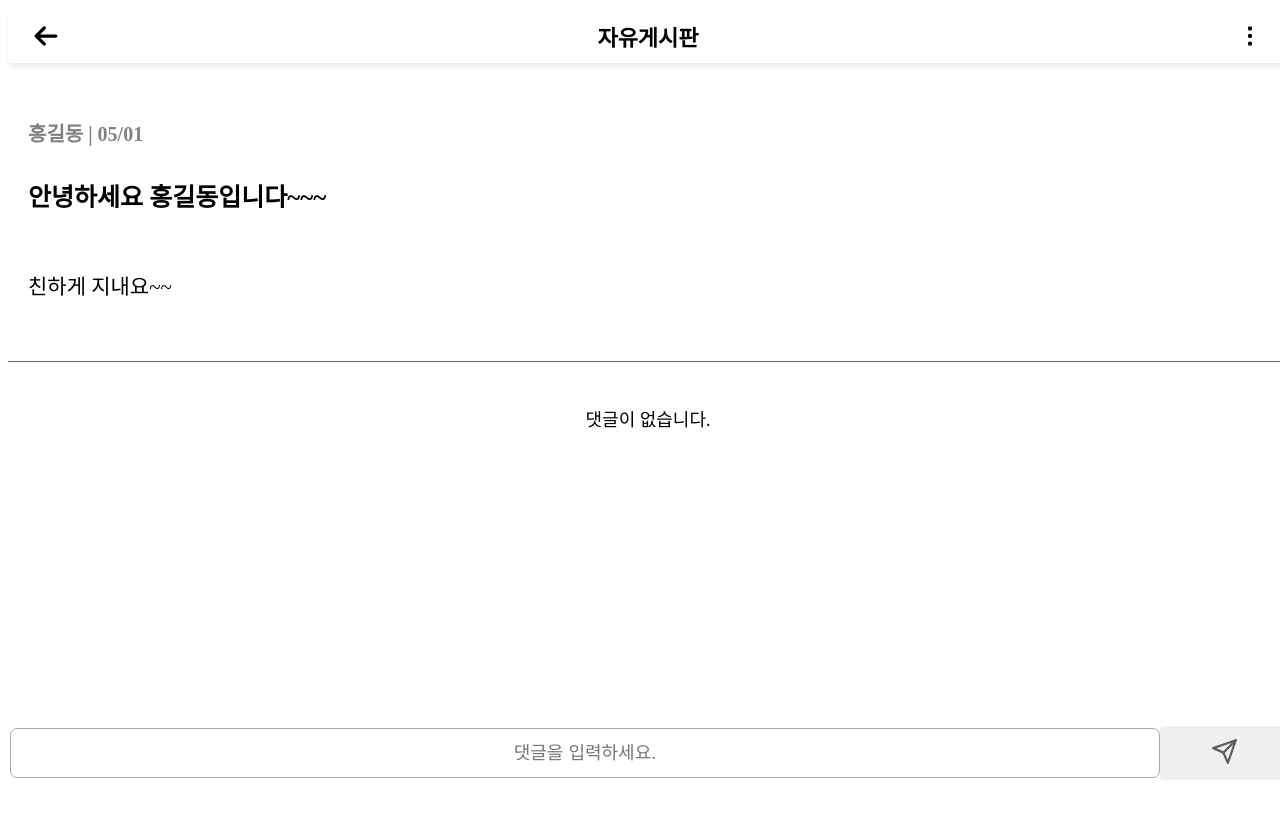
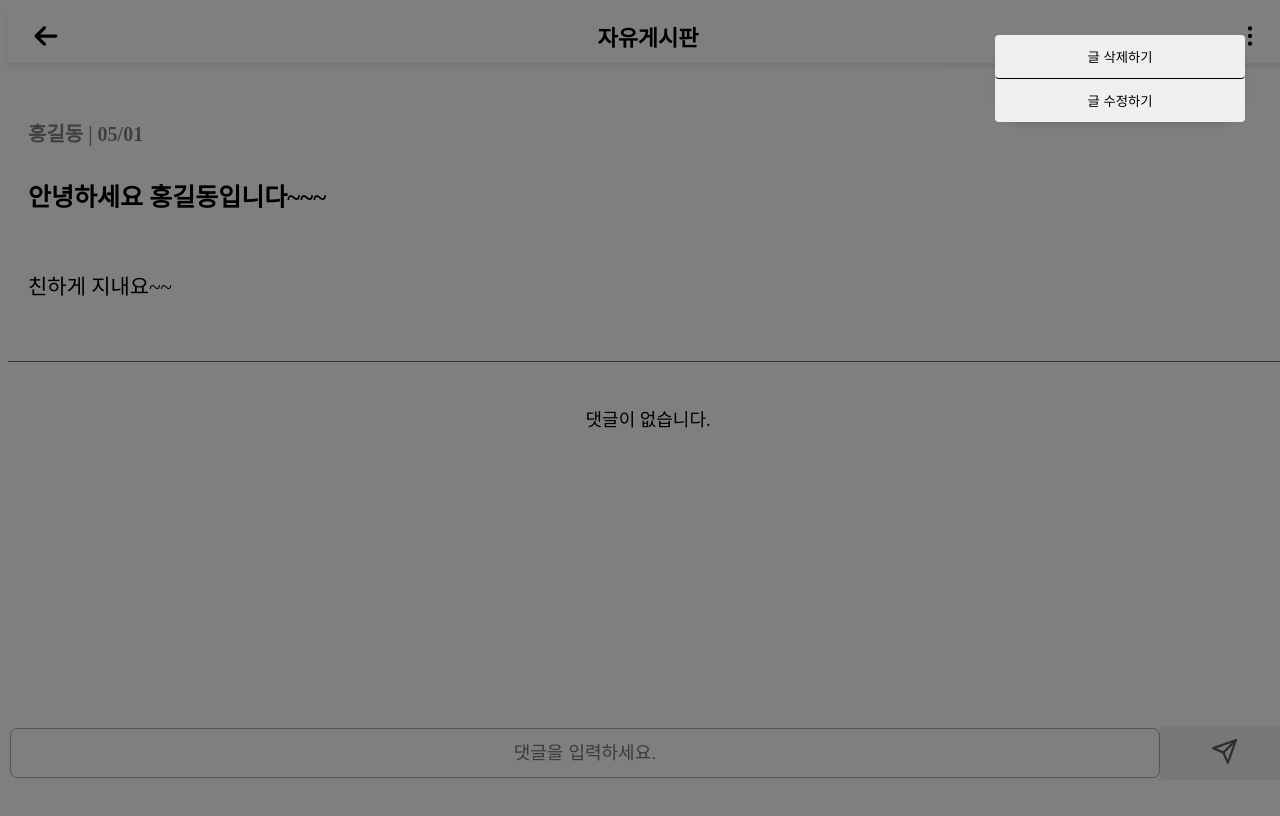
Before and after one commit to KDT-Club/frontend, a React (Create React App) app: page /clubs/1/board/4/posts/1 in a window 1280 px wide. Both pictures are taken after a click on the icon 1249 px from the left and 35 px from the top of the page. Built offline with nearby package versions, Linux system fonts and the light colour scheme; the HTML template or start-up script is replaced by a standard one.

Commit message:
모달창 추가 & 연결

```diff
--- a/src/components/modal/Modal_ok.jsx
+++ b/src/components/modal/Modal_ok.jsx
@@ -1,13 +1,13 @@
 import React from "react";
 import './modal_ok.css';
 
-const Modal_ok = ({message, onClose}) => {
+const Modal_ok = ({message, onClose, onConfirm}) => {
     return (
         <div className="Modal_ok">
             <div className="modal_ok_content">
                 <p dangerouslySetInnerHTML={{__html: message}}></p>
                 <div className="modal_ok_button">
-                    <button onClick={onClose} className="ok_button">OK</button>
+                    <button onClick={() => {onConfirm(); onClose();}} className="ok_button">OK</button>
                 </div>
             </div>
         </div>
--- /dev/null
+++ b/src/components/modal/Modal_post.jsx
@@ -0,0 +1,20 @@
+import React from "react";
+import './modal_post.css';
+
+const Modal_ok = ({onClose}) => {
+    const handleOverlayClick = (e) => {
+        if (e.target === e.currentTarget) {
+            onClose();
+        }
+    };
+    return (
+        <div className="Modal_post" onClick={handleOverlayClick}>
+            <div className="modal_post_content" onClick={(e) => e.stopPropagation()}>
+                <button className="post_delete">글 삭제하기</button>
+                <button>글 수정하기</button>
+            </div>
+        </div>
+    );
+};
+
+export default Modal_ok;
--- /dev/null
+++ b/src/components/modal/modal_post.css
@@ -0,0 +1,35 @@
+.Modal_post {
+    position: fixed;
+    top: 0;
+    right: 0;
+    width: 100%;
+    height: 100%;
+    background: rgba(0, 0, 0, 0.5);
+    display: flex;
+    align-items: flex-start;
+    justify-content: flex-end;
+    z-index: 1;
+    padding: 35px
+}
+
+.modal_post_content {
+    background-color: #EFEFEF;
+    width: 100%;
+    max-width: 250px;
+    border-radius: 25px;
+    text-align: center;
+    box-shadow: 0 4px 6px rgba(0, 0, 0, 0.1);
+    position: relative;
+    display: flex;
+    flex-direction: column;
+    min-height: 80px;
+}
+
+.modal_post_content button {
+    width: 100%;
+    margin-bottom: 0px;
+}
+
+.modal_post_content .post_delete {
+    border-bottom: 1px solid black;
+}
--- a/src/pages/myclub/freeboard/FreeBoardDetail.jsx
+++ b/src/pages/myclub/freeboard/FreeBoardDetail.jsx
@@ -6,6 +6,7 @@ import memberInfo from "../data/memberInfo.jsx";
 import commentData from '../data/commentData.jsx';
 import {FaArrowLeft} from 'react-icons/fa6';
 import { FiMoreVertical, FiSend } from "react-icons/fi";
+import Modal_post from "../../../components/modal/Modal_post.jsx";
 
 function formatDate(dateString) {
     const date = new Date(dateString);
@@ -25,6 +26,8 @@ function FreeBoardDetail() {
 
     const post = postData.find(post => post.postId === parseInt(postId) && post.boardId === 4); //로컬 게시글 조회
     const comments = commentData.filter(comment => comment.postId === parseInt(postId));//로컬 댓글 조회
+
+    const [showPostModal, setShowPostModal] = useState(false);  // 글 수정/삭제 모달창 띄우기
 
     //API 게시글, 댓글 조회
     // const [post, setPost] = useState(null);
@@ -69,7 +72,11 @@ function FreeBoardDetail() {
     };
 
     const handleDotClick = () => {
-        //클릭 시 작성자 본인이면 글수정or글삭제 팝업이 뜨도록.
+        setShowPostModal(true);
+    }
+
+    const closeModal = () => {
+        setShowPostModal(false);
     }
 
     //댓글 POST
@@ -184,6 +191,7 @@ function FreeBoardDetail() {
                         <FiSend style={{textAlign: "center", fontSize: "27px"}}/></button>
                 </div>
             </form>
+            {showPostModal && <Modal_post onClose={closeModal}/>}
         </div>
     );
 }
```
